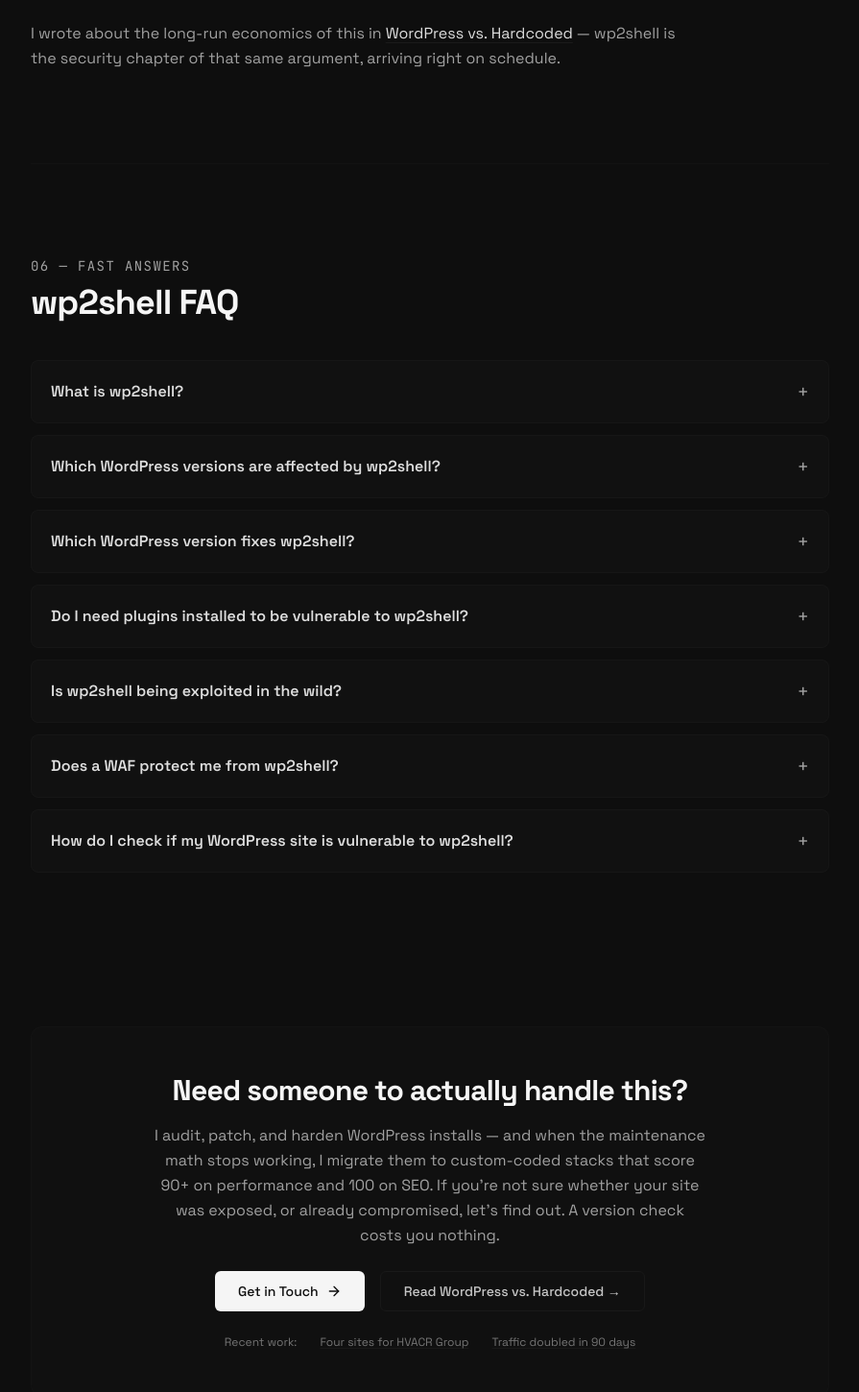
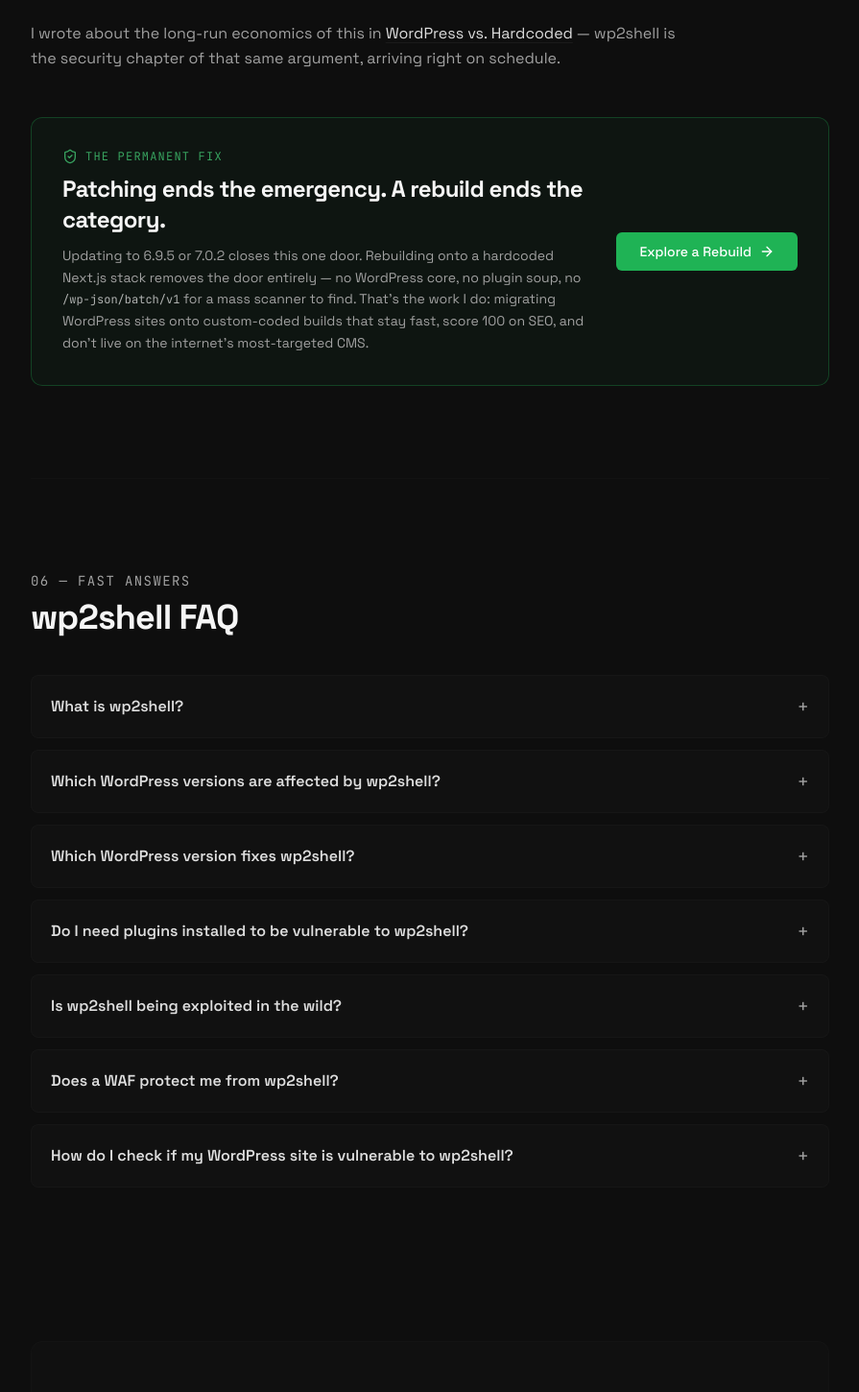
Before and after one commit to Kendaichi/3d-portfolio-Nextjs, a Next.js app: page /blog/wp2shell-wordpress-core-rce in a window 1280 px wide. Shown: the part 6967-8417 px from the top of the page at 96% size, without its empty margins (192-1087 px from the left). Built offline with nearby package versions, Linux system fonts and the light colour scheme.

Commit message:
patch: blog wordpress security vulnerability

```diff
--- a/src/app/blog/wp2shell-wordpress-core-rce/wp2shell-client.tsx
+++ b/src/app/blog/wp2shell-wordpress-core-rce/wp2shell-client.tsx
@@ -1091,6 +1091,48 @@
                 arriving right on schedule.
               </p>
             </motion.div>
+
+            {/* The permanent fix — earned offer */}
+            <motion.div
+              variants={popIn}
+              initial="hidden"
+              whileInView="visible"
+              viewport={{ once: true }}
+              className="mt-12 rounded-xl border border-green-500/25 bg-green-500/[0.04] p-6 sm:p-8"
+            >
+              <div className="flex flex-col md:flex-row md:items-center gap-6 justify-between">
+                <div className="space-y-2.5">
+                  <div className="flex items-center gap-2">
+                    <ShieldCheck className="h-4 w-4 text-green-400/70" />
+                    <p className="text-xs font-mono uppercase tracking-widest text-green-400/70">
+                      The permanent fix
+                    </p>
+                  </div>
+                  <h3 className="text-xl sm:text-2xl font-bold tracking-tight">
+                    Patching ends the emergency. A rebuild ends the category.
+                  </h3>
+                  <p className="text-sm text-muted-foreground max-w-xl leading-relaxed">
+                    Updating to 6.9.5 or 7.0.2 closes this one door. Rebuilding
+                    onto a hardcoded Next.js stack removes the door entirely — no
+                    WordPress core, no plugin soup, no{" "}
+                    <code className="text-xs font-mono text-foreground/70">
+                      /wp-json/batch/v1
+                    </code>{" "}
+                    for a mass scanner to find. That's the work I do: migrating
+                    WordPress sites onto custom-coded builds that stay fast, score
+                    100 on SEO, and don't live on the internet's most-targeted
+                    CMS.
+                  </p>
+                </div>
+                <Link
+                  href="/#contact"
+                  className="shrink-0 self-start md:self-center inline-flex items-center gap-2 px-6 py-2.5 text-sm font-medium rounded-md bg-green-500/90 text-white hover:bg-green-500 transition-colors"
+                >
+                  Explore a Rebuild
+                  <ArrowRight className="h-4 w-4" />
+                </Link>
+              </div>
+            </motion.div>
           </motion.div>
         </section>
 
@@ -1152,28 +1194,30 @@
             className="bg-card/40 border border-border/20 rounded-xl p-8 sm:p-12 text-center space-y-4"
           >
             <h2 className="text-2xl sm:text-3xl font-bold tracking-tight">
-              Need someone to actually handle this?
+              Tired of patching WordPress? Rebuild it once.
             </h2>
             <p className="text-muted-foreground max-w-xl mx-auto leading-relaxed">
-              I audit, patch, and harden WordPress installs — and when the
-              maintenance math stops working, I migrate them to custom-coded
-              stacks that score 90+ on performance and 100 on SEO. If you're not
-              sure whether your site was exposed, or already compromised, let's
-              find out. A version check costs you nothing.
+              Update to 6.9.5 or 7.0.2 today — that's the emergency fix. But if
+              you're done with the maintenance treadmill, the endless patch
+              cycle, and the plugin roulette, there's a cleaner way out: a
+              hardcoded rebuild. I migrate WordPress sites onto custom Next.js
+              stacks that score 90+ on performance and 100 on SEO — and never
+              ship a wp2shell-shaped attack surface again. Not sure if you were
+              exposed or already compromised? Let's start with a free check.
             </p>
             <div className="flex flex-wrap justify-center gap-4 pt-2">
               <Link
                 href="/#contact"
                 className="inline-flex items-center gap-2 px-6 py-2.5 text-sm font-medium rounded-md bg-foreground text-background hover:bg-foreground/90 transition-colors"
               >
-                Get in Touch
+                Talk About a Rebuild
                 <ArrowRight className="h-4 w-4" />
               </Link>
               <Link
-                href="/blog/wordpress-vs-hardcoded"
+                href="/#contact"
                 className="inline-flex items-center gap-2 px-6 py-2.5 text-sm font-medium rounded-md border border-border/40 text-foreground/80 hover:text-foreground hover:border-border/60 transition-all"
               >
-                Read WordPress vs. Hardcoded →
+                Get a Free Version Check
               </Link>
             </div>
             <div className="flex flex-wrap justify-center gap-x-6 gap-y-1 pt-2 text-xs text-muted-foreground/70">
```
